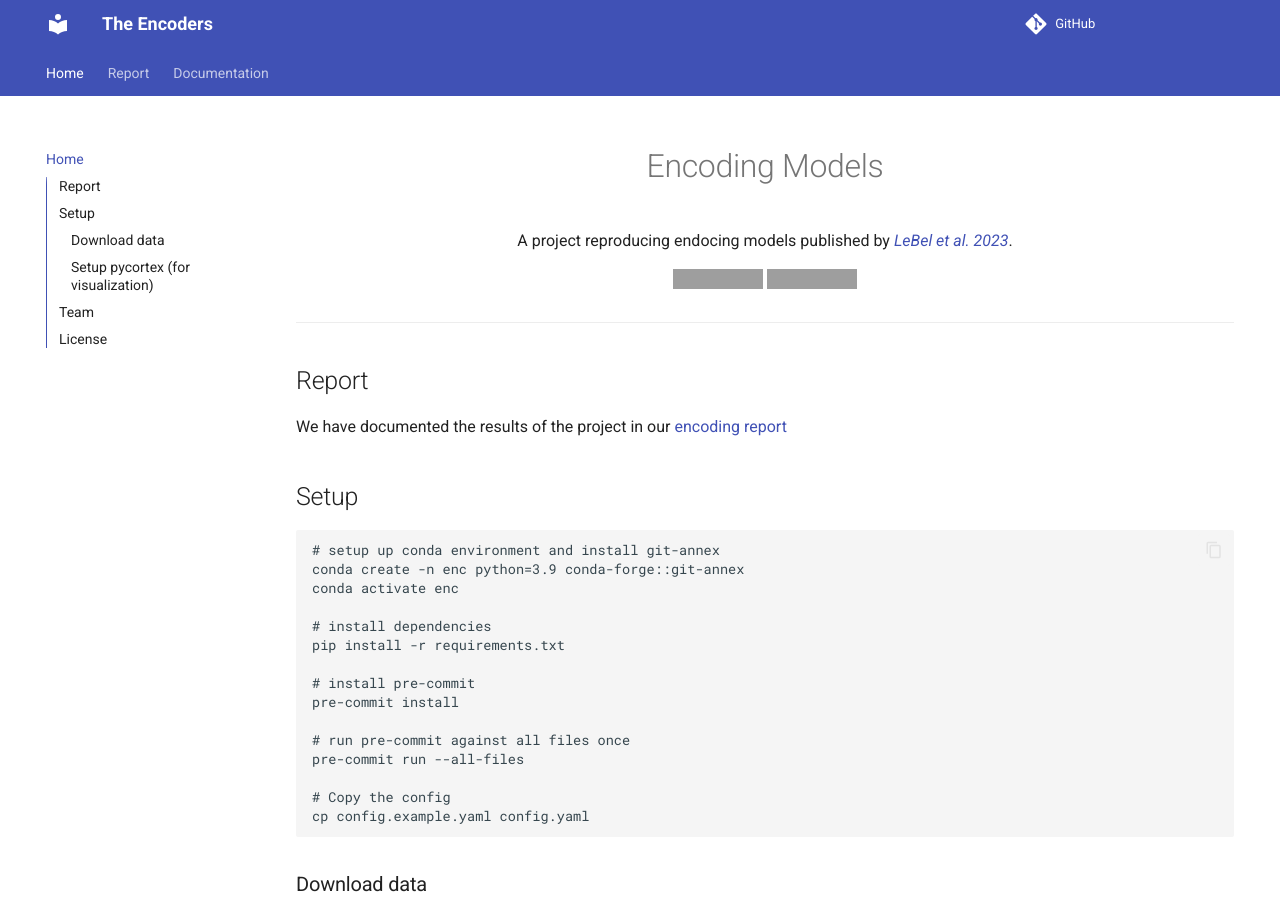
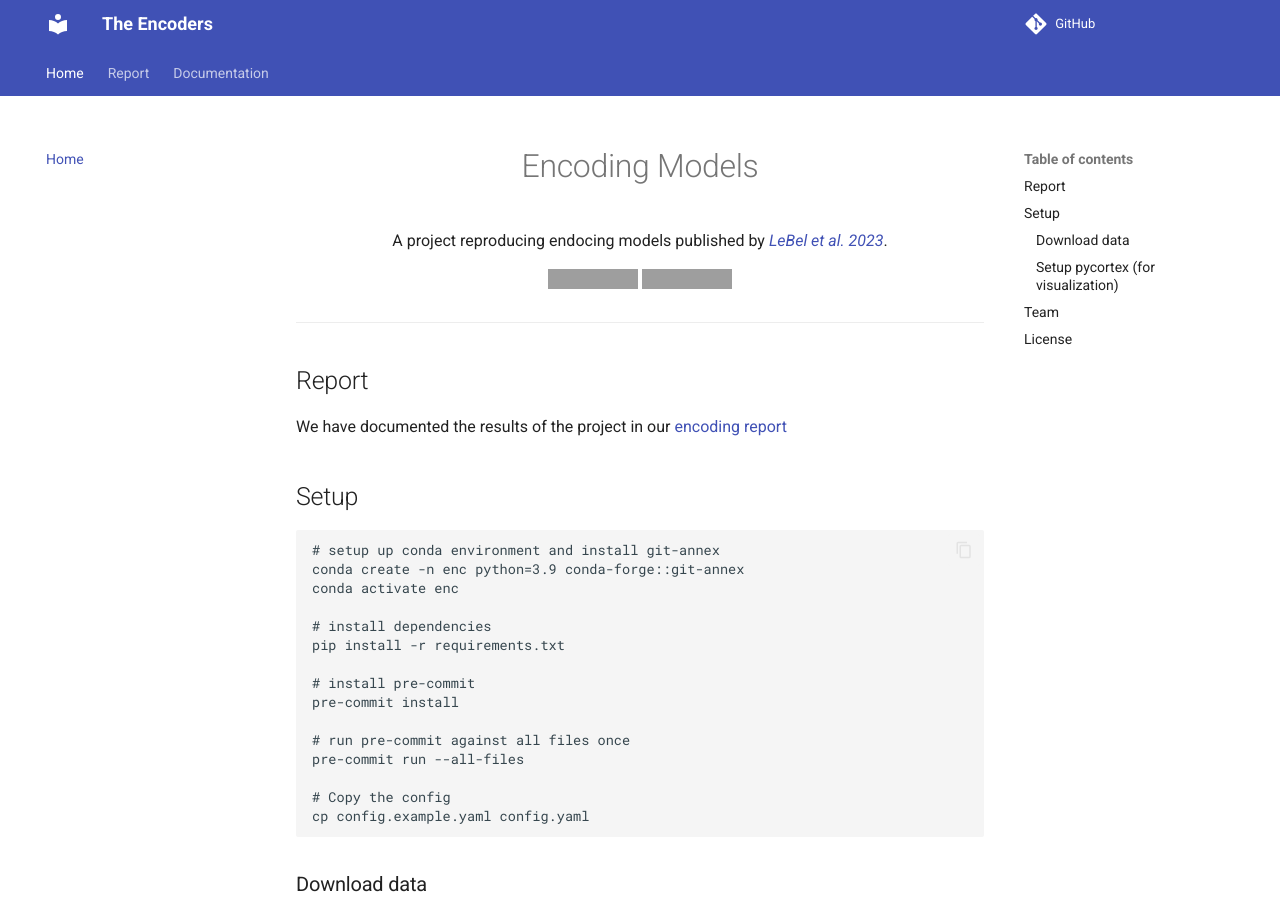
Before and after one commit to KristijanArmeni/enc, an MkDocs documentation site: the page built from docs/index.md, in a window 1280 px wide and 900 px high. Built offline with MkDocs 1.6.1 and Material for MkDocs 9.7.7, drawn with Linux system fonts in a browser that asks for light colours; comment, search, counter and statistics services are not loaded; grey boxes are pictures that could not be loaded.

Commit message:
feat: mkdocs improvements

```diff
--- a/mkdocs.yml
+++ b/mkdocs.yml
@@ -7,20 +7,22 @@ nav:
   - "Report":
       - Intro: https://kristijanarmeni.github.io/encoders_report/report" target="_blank
   - "Documentation":
-      - "Run all": "run_all.md"
-      - "Main": "main.md"
-      - "Regression": "regression.md"
-      - "Features": "features.md"
-      - "Data": "data.md"
-      - "Utils": "utils.md"
+      - "run_all": "run_all.md"
+      - "main": "main.md"
+      - "regression": "regression.md"
+      - "features": "features.md"
+      - "data": "data.md"
+      - "utils": "utils.md"
 
 theme:
   name: material
   features:
+    - navigation.tracking
     - navigation.tabs
+    - navigation.path
     - navigation.sections
     - content.code.copy
-    - toc.integrate
+    # - toc.integrate
 
 plugins:
   - mkdocstrings:
@@ -28,11 +30,15 @@ plugins:
         python:
           paths: [src] # search packages in the src folder
           options:
-            show_root_heading: false
-            show_category_heading: true
+            # show_root_heading: true
+            # show_category_heading: true
+            show_root_toc_entry: false
             show_root_full_path: true
             heading_level: 2
             docstring_style: numpy
+            parameter_headings: true
+            show_symbol_type_heading: true
+            show_symbol_type_toc: true
 
 markdown_extensions:
   - pymdownx.snippets
```
